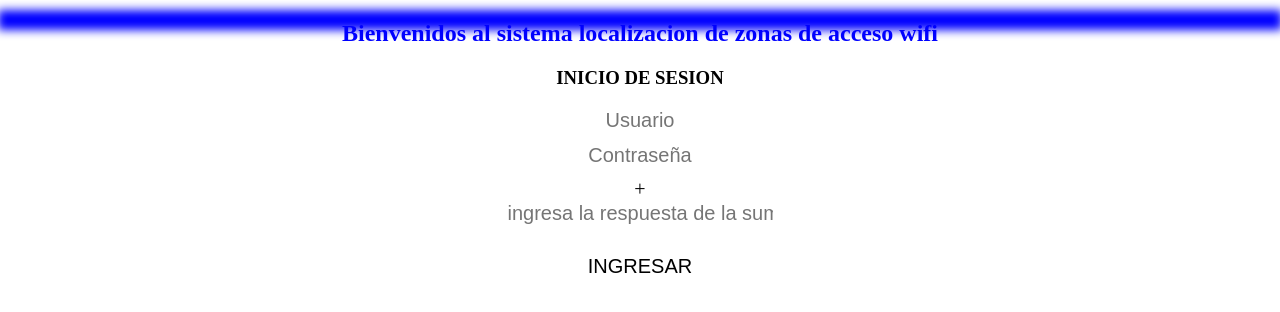
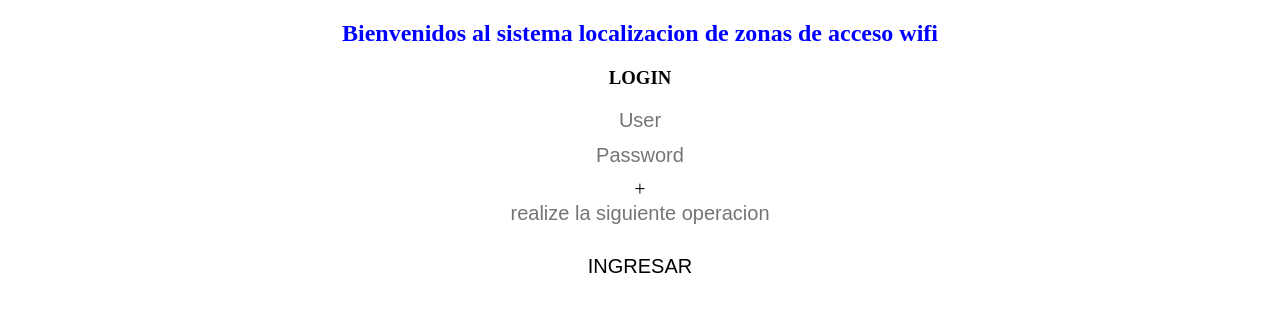
Before and after one commit to DanielBanquet11/ejercicio, a React (Vite) app: page / in a window 1280 px wide. Shown: the top 312 px of the page. Built offline with nearby package versions, Linux system fonts and the light colour scheme.

Commit message:
Update App.jsx

```diff
--- a/src/App.jsx
+++ b/src/App.jsx
@@ -76,19 +76,17 @@ const { user, pass, captcha } = Form;
   return (
 
     <div className="parent">
-        <div className="div1">
 
-        </div>
         <div className="div2">
             <h2>Bienvenidos al sistema localizacion de zonas de acceso wifi</h2>
         </div>
         <div className="div3">
               <form id="f1" onSubmit={ Submit } >
-                  <legend><h3>INICIO DE SESION</h3></legend>
+                  <legend><h3>LOGIN</h3></legend>
                  <input
-                 type='text' //tipo de input
-                 name='user' //nombre del inpu
-                 placeholder='Usuario'
+                 type='text'
+                 name='user'
+                 placeholder='User'
                  maxLength={ 10 }
                  value={ Form.user }
                  onChange={ inputUser }
@@ -96,7 +94,7 @@ const { user, pass, captcha } = Form;
                  <input
                  type='password'
                  name='pass'
-                 placeholder='Contraseña'
+                 placeholder='Password'
                  maxLength={ 10 }
                  value={ Form.pass }
                  onChange={ inputPass }
@@ -109,7 +107,7 @@ const { user, pass, captcha } = Form;
                   <input
                   type='text'
                   name='captcha'
-                  placeholder='ingresa la respuesta de la suma'
+                  placeholder='realize la siguiente operacion'
                   maxLength={3} //maximo de digito
                   value={ Form.captcha}
                   onChange={ inputCaptcha }
```
